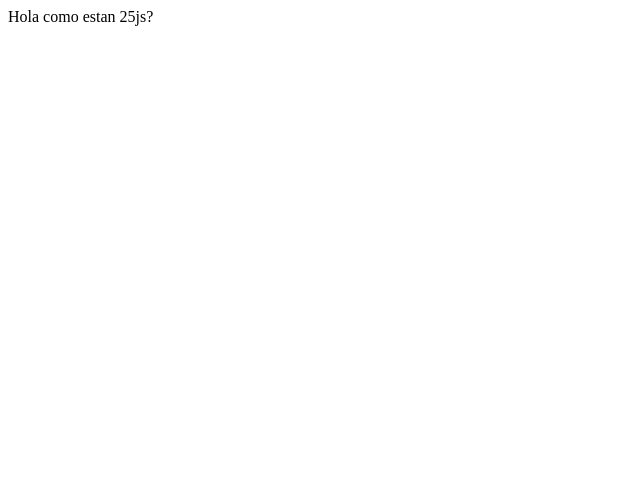
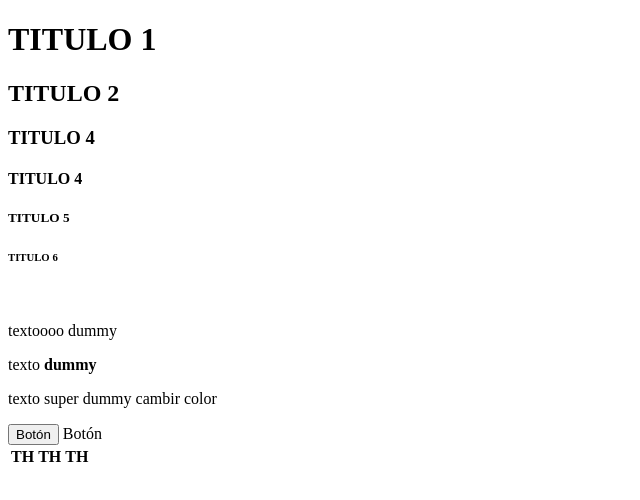
Before and after one commit to kherzo99/Maquetado1, a plain HTML site: page index.html in a window 1280 px wide. Shown: the whole page, without its empty margins (0-640 px from the left). Drawn offline with Linux system fonts and the light colour scheme.

Commit message:
Actualizar contenido de HTML

```diff
--- a/index.html
+++ b/index.html
@@ -6,6 +6,33 @@
     <meta name="viewport" content="width=device-width, initial-scale=1.0" />
 </head>
 <body>
-    Hola como estan 25js?
+
+  <h1>TITULO 1</h1>
+  <h2>TITULO 2</h2>
+  <h3>TITULO 4</h3>
+  <h4>TITULO 4</h4>
+  <h5>TITULO 5</h5>
+  <h6>TITULO 6</h6>
+
+  <br />
+
+  <p>textoooo dummy</p>
+  <p>texto <strong>dummy</strong></p>
+  <p>texto <span><style></style>super dummy cambir color </span></p>
+
+<button>Botón</button>
+<a>Botón</a>
+
+<table>
+    <thead>
+        <tr>
+            <th>TH</th>
+            <th>TH</th>
+            <th>TH</th>
+
+        </tr>
+    </thead>
+</table>
+
 </body>
 </html>
```
